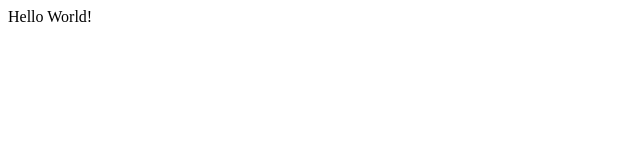
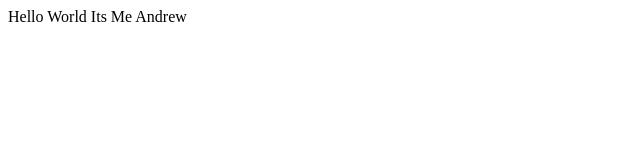
Before and after one commit to AndrewIMLEx/Learning-Project, a React app: page / in a window 1280 px wide. Shown: the top 160 px of the page, without its empty margins (0-640 px from the left). Built offline with nearby package versions, Linux system fonts and the light colour scheme; the HTML template or start-up script is replaced by a standard one.

Commit message:
edit hello world text to test hot module replacement

```diff
--- a/src/App.js
+++ b/src/App.js
@@ -4,7 +4,7 @@ import { hot } from 'react-hot-loader/root';
 const App = () => {//A JSX function made of Javascript and XML code using arrow function that
 //returns the word 'Hello world'
     return <div>
-    Hello World!
+    Hello World Its Me Andrew
     </div>;
     };
 export default hot(App); //Used to export the App function to be used by other components
```
